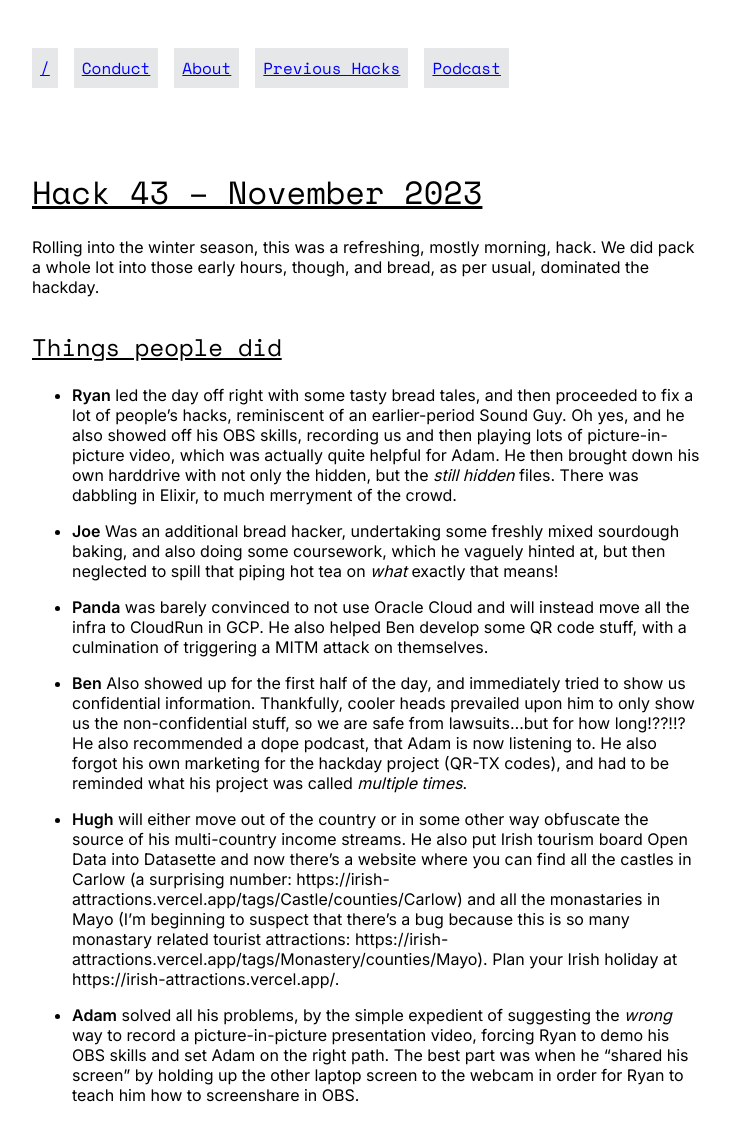
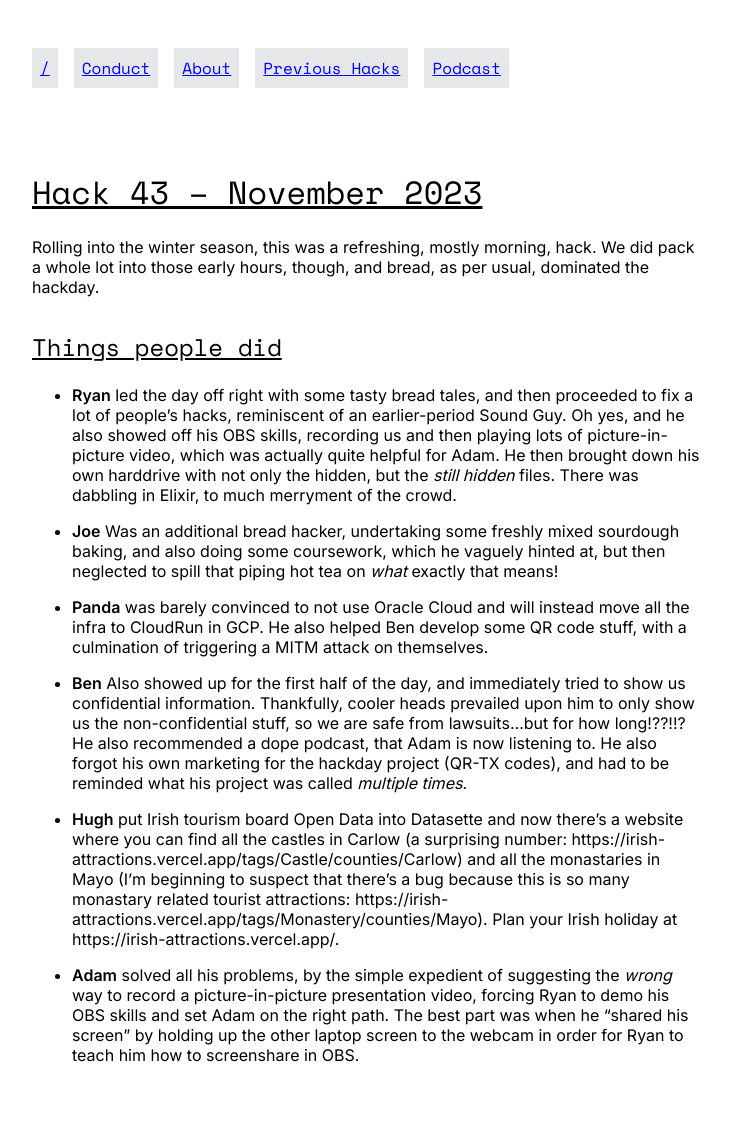
Before and after one commit to remotehack/remotehack.github.io, a Jekyll site: the page built from _hacks/43.md, in a window 1280 px wide. Shown: the whole page, without its empty margins (272-1002 px from the left). Built offline with Jekyll 4.4.1, drawn with Linux system fonts in a browser that asks for light colours; after the commit the page ends 1081 px from its top, so only the background shows below that.

Commit message:
Update _hacks/43.md
Co-authored-by: Hugh Rawlinson <hughrawlinson@users.noreply.github.com>

```diff
--- a/_hacks/43.md
+++ b/_hacks/43.md
@@ -15,6 +15,6 @@ Rolling into the winter season, this was a refreshing, mostly morning, hack. We
 
 -   **Ben** Also showed up for the first half of the day, and immediately tried to show us confidential information. Thankfully, cooler heads prevailed upon him to only show us the non-confidential stuff, so we are safe from lawsuits...but for how long!??!!? He also recommended a dope podcast, that Adam is now listening to. He also forgot his own marketing for the hackday project (QR-TX codes), and had to be reminded what his project was called _multiple times_.
 
--   **Hugh** will either move out of the country or in some other way obfuscate the source of his multi-country income streams. He also put Irish tourism board Open Data into Datasette and now there's a website where you can find all the castles in Carlow (a surprising number: https://irish-attractions.vercel.app/tags/Castle/counties/Carlow) and all the monastaries in Mayo (I'm beginning to suspect that there's a bug because this is so many monastary related tourist attractions: https://irish-attractions.vercel.app/tags/Monastery/counties/Mayo). Plan your Irish holiday at https://irish-attractions.vercel.app/.
+-   **Hugh** put Irish tourism board Open Data into Datasette and now there's a website where you can find all the castles in Carlow (a surprising number: https://irish-attractions.vercel.app/tags/Castle/counties/Carlow) and all the monastaries in Mayo (I'm beginning to suspect that there's a bug because this is so many monastary related tourist attractions: https://irish-attractions.vercel.app/tags/Monastery/counties/Mayo). Plan your Irish holiday at https://irish-attractions.vercel.app/.
 
 -   **Adam** solved all his problems, by the simple expedient of suggesting the _wrong_ way to record a picture-in-picture presentation video, forcing Ryan to demo his OBS skills and set Adam on the right path. The best part was when he "shared his screen" by holding up the other laptop screen to the webcam in order for Ryan to teach him how to screenshare in OBS.
```
